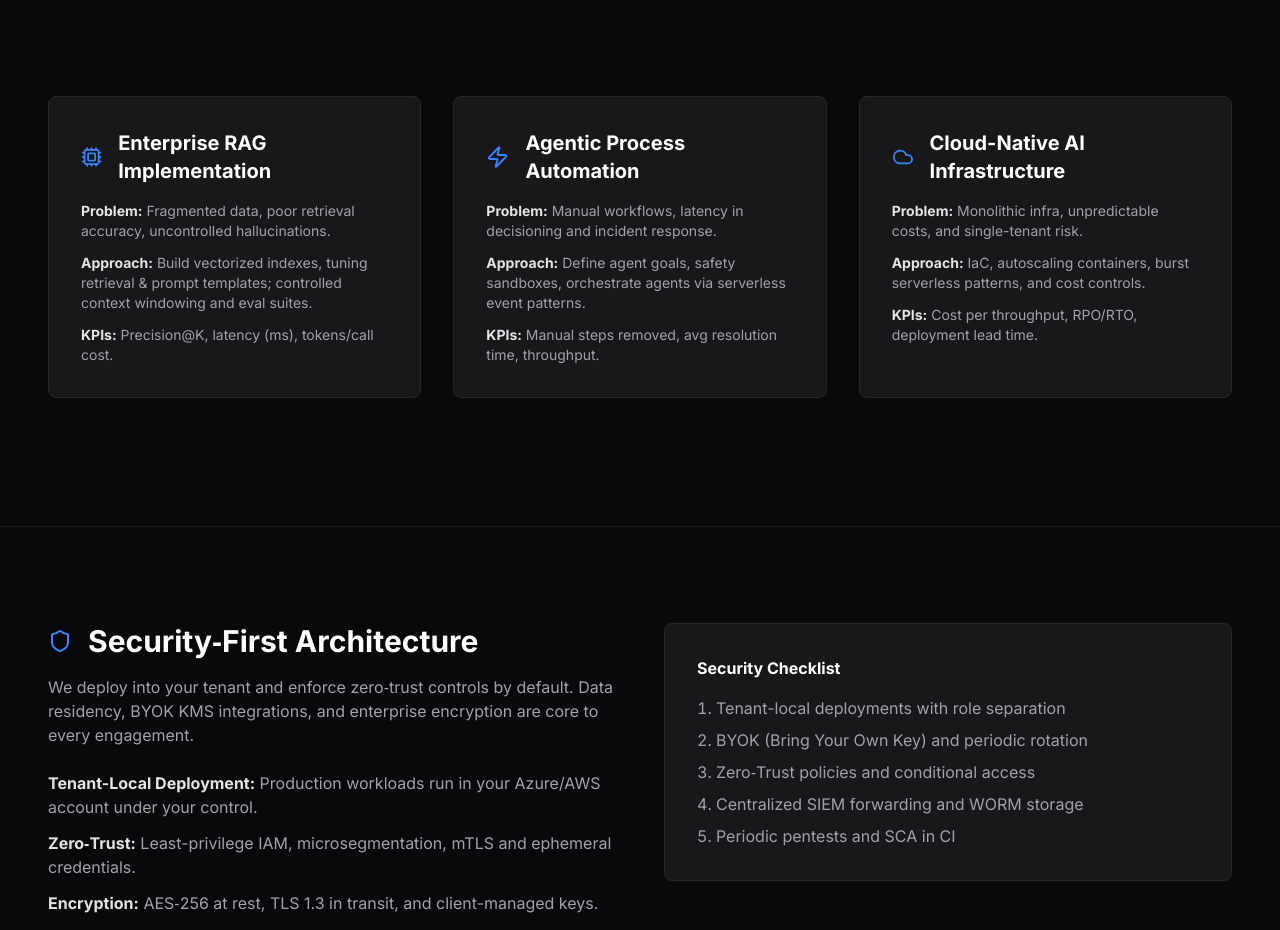
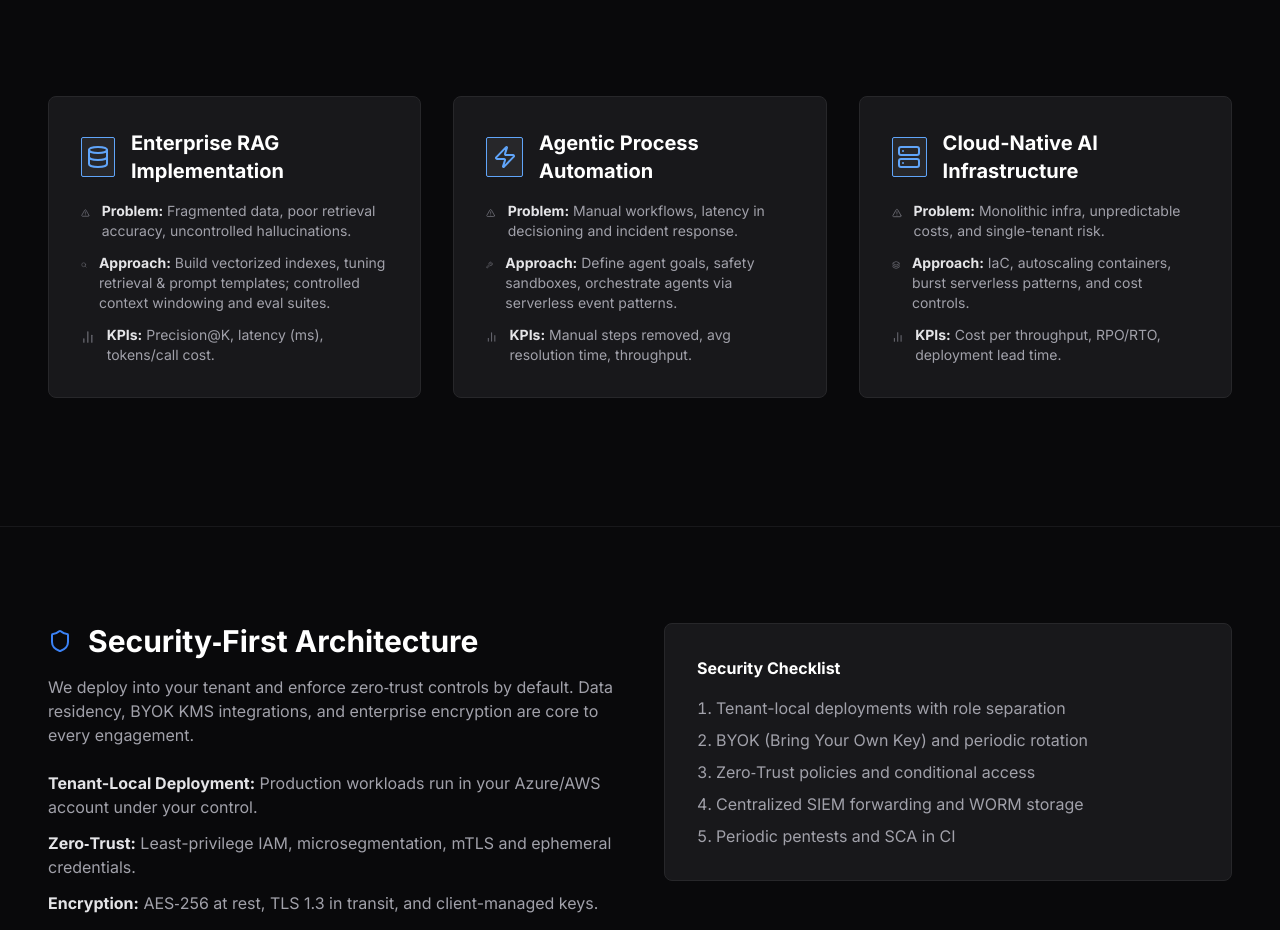
Before and after one commit to Nihilo-Solutions/nihilo, a React (Vite) app: page / in a window 1280 px wide. Shown: the part 1040-1970 px from the top of the page. Built offline with nearby package versions, Linux system fonts and the light colour scheme.

Commit message:
chore(services): improve semantic icons and add inline problem/approach/kpi icons

```diff
--- a/components/Services.tsx
+++ b/components/Services.tsx
@@ -1,6 +1,6 @@
 
 import React from 'react';
-import { Cpu, Zap, Cloud } from 'lucide-react';
+import { Database, Search, Zap, Wrench, Server, Layers, AlertTriangle, BarChart2 } from 'lucide-react';
 import { SERVICES } from '../constants';
 
 const Services: React.FC = () => {
@@ -21,18 +21,23 @@ const Services: React.FC = () => {
           {/* 1. Enterprise RAG */}
           <article className="p-8 bg-zinc-900 border border-zinc-800 rounded-lg">
             <div className="flex items-center space-x-4 mb-4">
-              <Cpu className="text-blue-500" />
+              <div className="w-10 h-10 flex items-center justify-center rounded-sm bg-zinc-800 border border-blue-400">
+                <Database className="text-blue-400" />
+              </div>
               <h3 className="text-xl font-bold text-white">Enterprise RAG Implementation</h3>
             </div>
             <div className="text-sm text-zinc-400 space-y-3">
-              <div>
-                <strong className="text-zinc-200">Problem:</strong> Fragmented data, poor retrieval accuracy, uncontrolled hallucinations.
+              <div className="flex items-start gap-3">
+                <AlertTriangle className="mt-1 text-zinc-500" size={16} />
+                <div><strong className="text-zinc-200">Problem:</strong> Fragmented data, poor retrieval accuracy, uncontrolled hallucinations.</div>
               </div>
-              <div>
-                <strong className="text-zinc-200">Approach:</strong> Build vectorized indexes, tuning retrieval & prompt templates; controlled context windowing and eval suites.
+              <div className="flex items-start gap-3">
+                <Search className="mt-1 text-zinc-500" size={16} />
+                <div><strong className="text-zinc-200">Approach:</strong> Build vectorized indexes, tuning retrieval & prompt templates; controlled context windowing and eval suites.</div>
               </div>
-              <div>
-                <strong className="text-zinc-200">KPIs:</strong> Precision@K, latency (ms), tokens/call cost.
+              <div className="flex items-start gap-3">
+                <BarChart2 className="mt-1 text-zinc-500" size={16} />
+                <div><strong className="text-zinc-200">KPIs:</strong> Precision@K, latency (ms), tokens/call cost.</div>
               </div>
             </div>
           </article>
@@ -40,18 +45,23 @@ const Services: React.FC = () => {
           {/* 2. Agentic Automation */}
           <article className="p-8 bg-zinc-900 border border-zinc-800 rounded-lg">
             <div className="flex items-center space-x-4 mb-4">
-              <Zap className="text-blue-500" />
+              <div className="w-10 h-10 flex items-center justify-center rounded-sm bg-zinc-800 border border-blue-400">
+                <Zap className="text-blue-400" />
+              </div>
               <h3 className="text-xl font-bold text-white">Agentic Process Automation</h3>
             </div>
             <div className="text-sm text-zinc-400 space-y-3">
-              <div>
-                <strong className="text-zinc-200">Problem:</strong> Manual workflows, latency in decisioning and incident response.
+              <div className="flex items-start gap-3">
+                <AlertTriangle className="mt-1 text-zinc-500" size={16} />
+                <div><strong className="text-zinc-200">Problem:</strong> Manual workflows, latency in decisioning and incident response.</div>
               </div>
-              <div>
-                <strong className="text-zinc-200">Approach:</strong> Define agent goals, safety sandboxes, orchestrate agents via serverless event patterns.
+              <div className="flex items-start gap-3">
+                <Wrench className="mt-1 text-zinc-500" size={16} />
+                <div><strong className="text-zinc-200">Approach:</strong> Define agent goals, safety sandboxes, orchestrate agents via serverless event patterns.</div>
               </div>
-              <div>
-                <strong className="text-zinc-200">KPIs:</strong> Manual steps removed, avg resolution time, throughput.
+              <div className="flex items-start gap-3">
+                <BarChart2 className="mt-1 text-zinc-500" size={16} />
+                <div><strong className="text-zinc-200">KPIs:</strong> Manual steps removed, avg resolution time, throughput.</div>
               </div>
             </div>
           </article>
@@ -59,18 +69,23 @@ const Services: React.FC = () => {
           {/* 3. Cloud-Native AI Infra */}
           <article className="p-8 bg-zinc-900 border border-zinc-800 rounded-lg">
             <div className="flex items-center space-x-4 mb-4">
-              <Cloud className="text-blue-500" />
+              <div className="w-10 h-10 flex items-center justify-center rounded-sm bg-zinc-800 border border-blue-400">
+                <Server className="text-blue-400" />
+              </div>
               <h3 className="text-xl font-bold text-white">Cloud-Native AI Infrastructure</h3>
             </div>
             <div className="text-sm text-zinc-400 space-y-3">
-              <div>
-                <strong className="text-zinc-200">Problem:</strong> Monolithic infra, unpredictable costs, and single-tenant risk.
+              <div className="flex items-start gap-3">
+                <AlertTriangle className="mt-1 text-zinc-500" size={16} />
+                <div><strong className="text-zinc-200">Problem:</strong> Monolithic infra, unpredictable costs, and single-tenant risk.</div>
               </div>
-              <div>
-                <strong className="text-zinc-200">Approach:</strong> IaC, autoscaling containers, burst serverless patterns, and cost controls.
+              <div className="flex items-start gap-3">
+                <Layers className="mt-1 text-zinc-500" size={16} />
+                <div><strong className="text-zinc-200">Approach:</strong> IaC, autoscaling containers, burst serverless patterns, and cost controls.</div>
               </div>
-              <div>
-                <strong className="text-zinc-200">KPIs:</strong> Cost per throughput, RPO/RTO, deployment lead time.
+              <div className="flex items-start gap-3">
+                <BarChart2 className="mt-1 text-zinc-500" size={16} />
+                <div><strong className="text-zinc-200">KPIs:</strong> Cost per throughput, RPO/RTO, deployment lead time.</div>
               </div>
             </div>
           </article>
```
